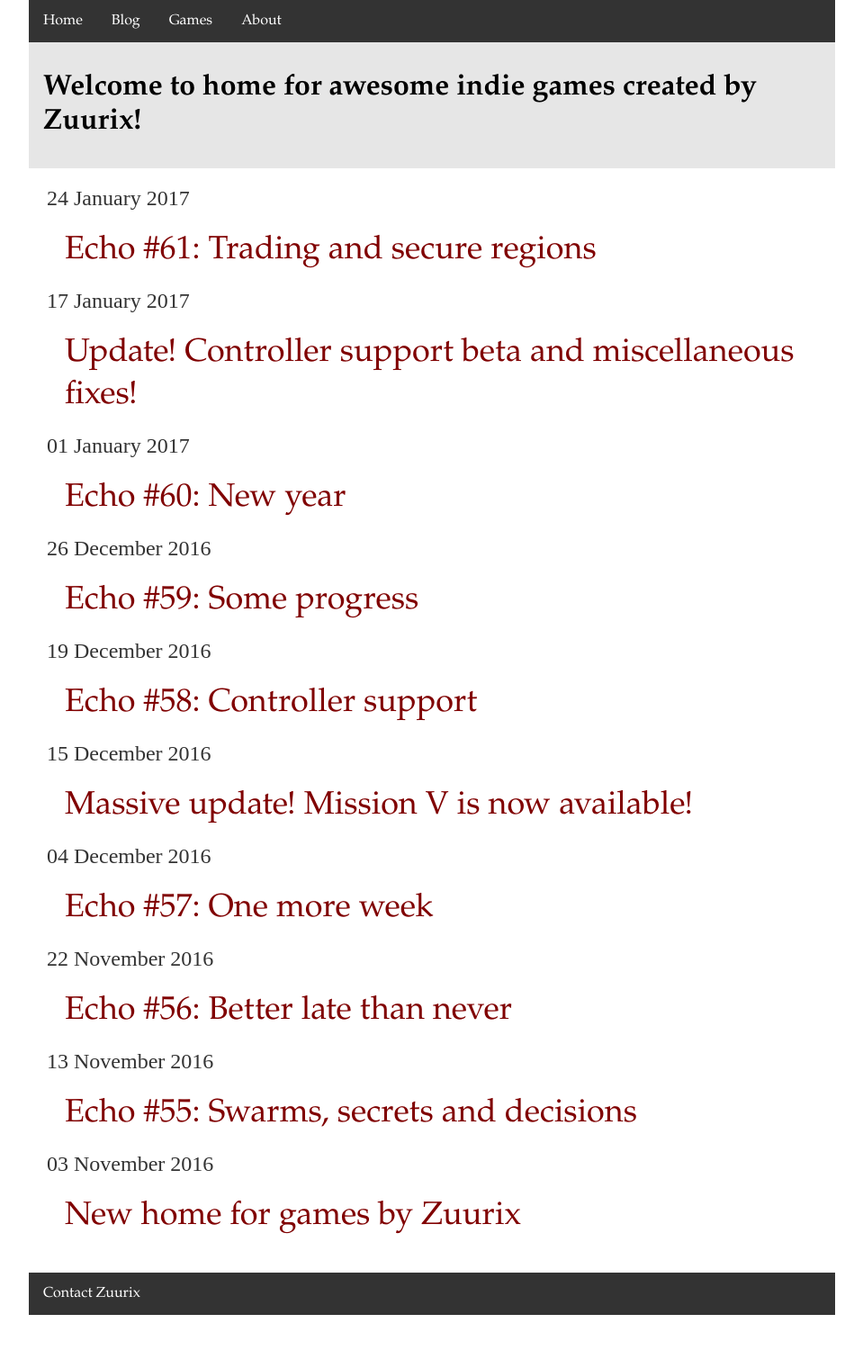
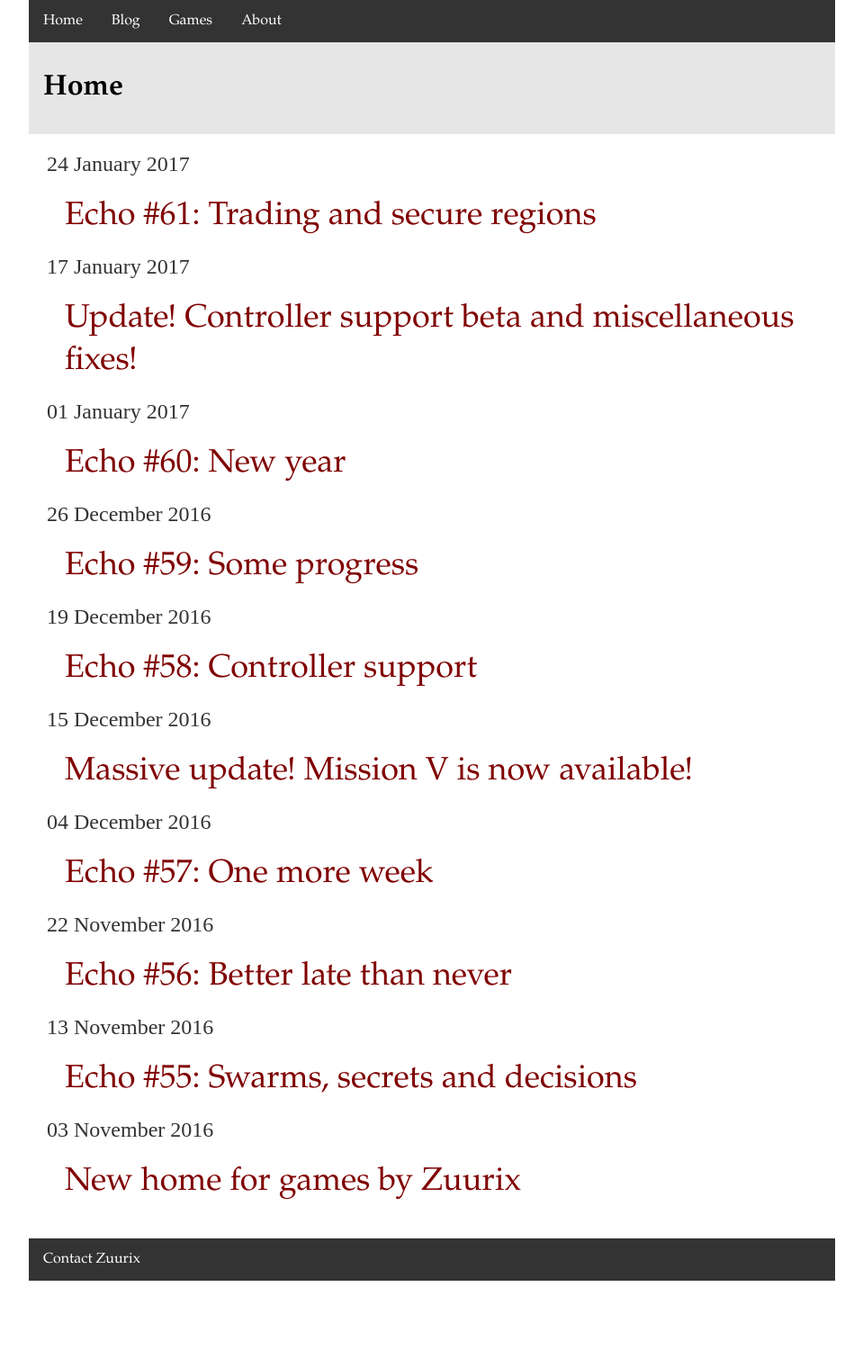
Before and after one commit to Phoebe3663/Zuurix.github.io, a Jekyll site: the page built from index.html, in a window 1280 px wide, cut to the strip 312-1833 px from the top of the page. Shown: the top 1500 px of the strip at 90% size, without its empty margins (160-1119 px from the left). Built offline with Jekyll 4.4.1, drawn with Linux system fonts in a browser that asks for light colours.

Commit message:
Home page update

```diff
--- a/index.html
+++ b/index.html
@@ -4,7 +4,7 @@ title: Zuurix.com - Home
 ---
 <div class="blurb">
 
-	<h1>Welcome to home for awesome indie games created by Zuurix!</h1>
+	<h1>Home</h1>
 
 <ul class="posts">
 
```
